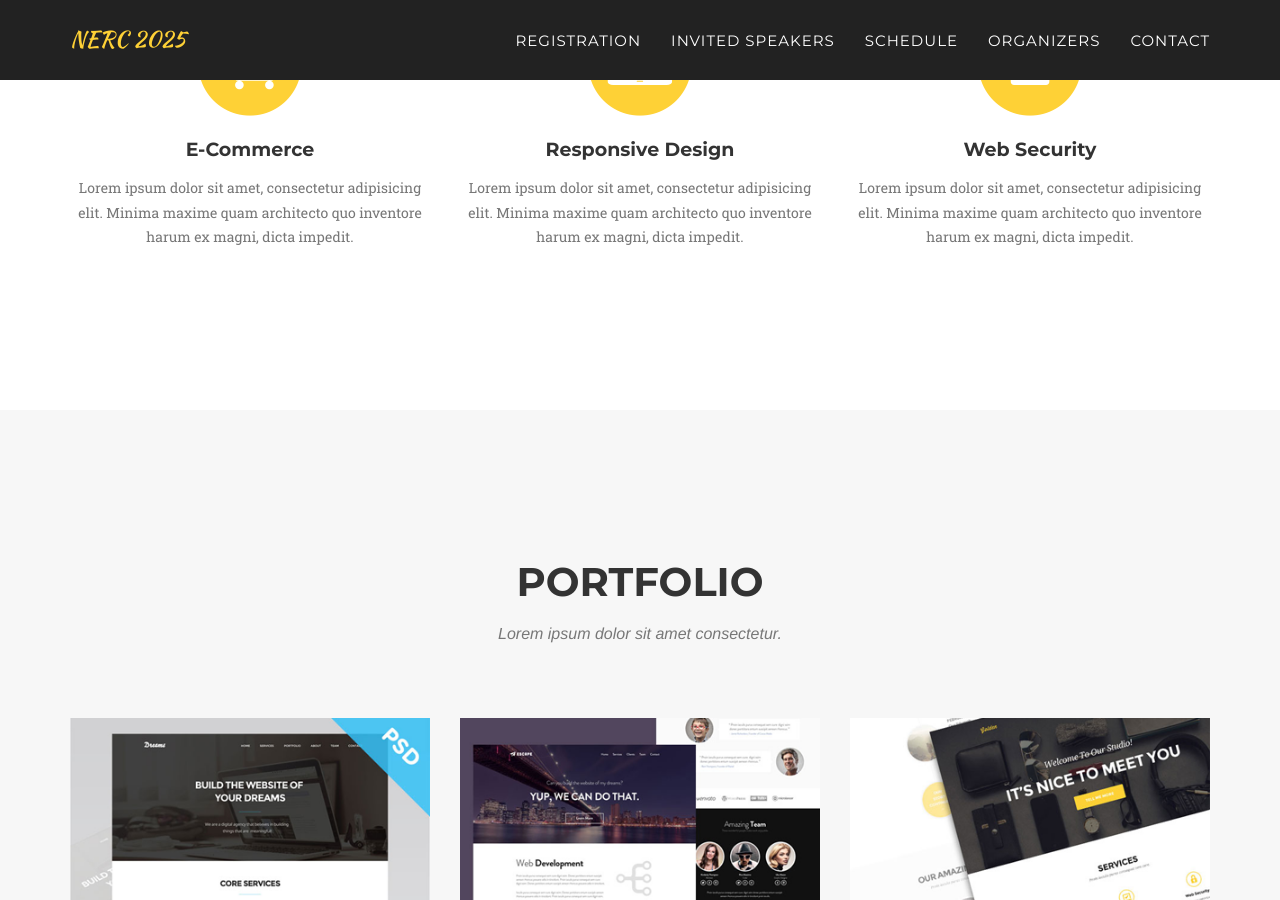
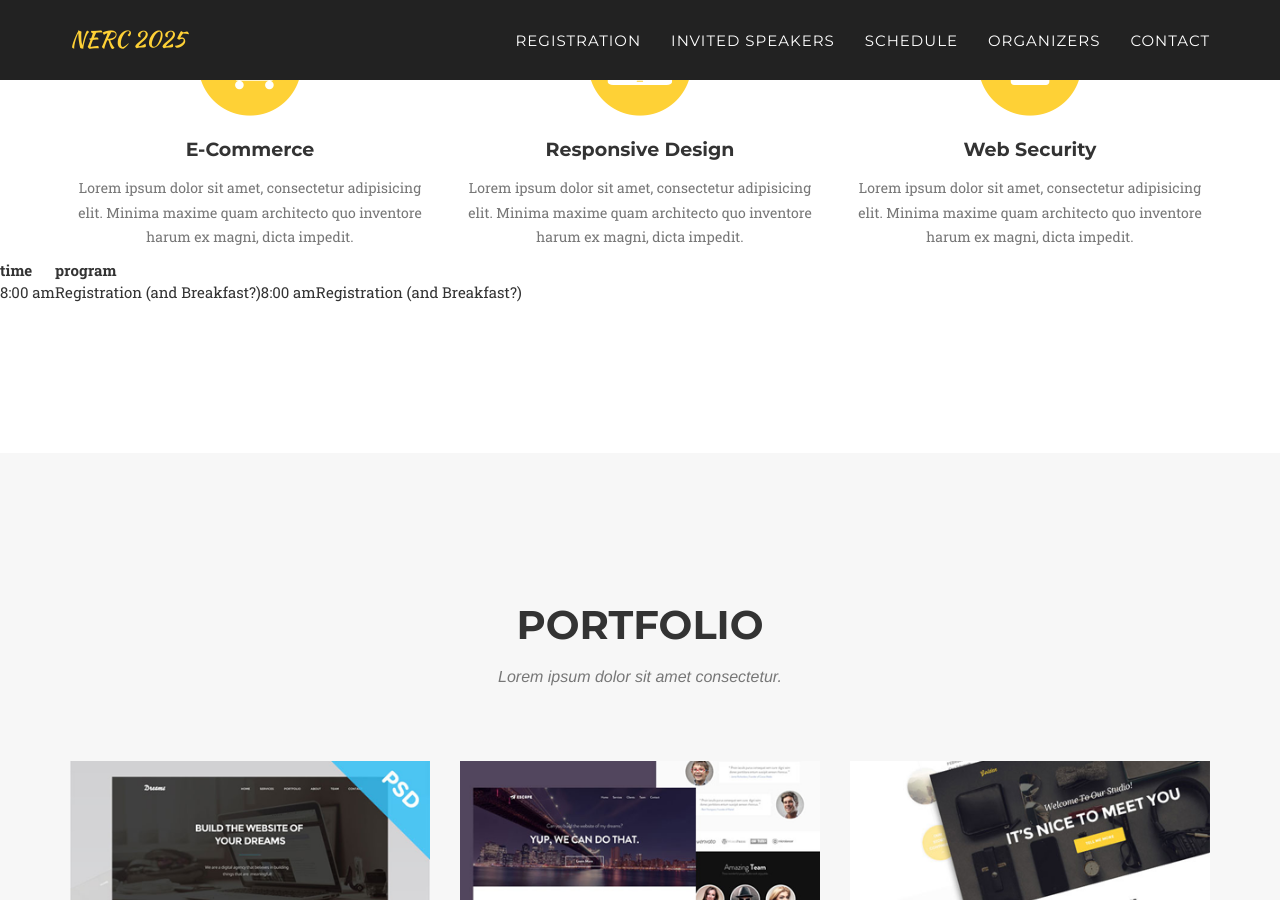
Before and after one commit to Cornell-Tech-AIRLab/cornell2025.nerc.io, a Jekyll site: the page built from index.html, in a window 1280 px wide and 900 px high, scrolled down 1085 px. Built offline with Jekyll 4.4.1, drawn with Linux system fonts in a browser that asks for light colours; some web fonts are replaced.

Commit message:
testing table

```diff
--- a/_includes/registration.html
+++ b/_includes/registration.html
@@ -34,4 +34,28 @@
                 </div>
             </div>
         </div>
+        <table>
+            <thead>
+              <th>
+                time
+              </th>
+              <th>
+                program
+              </th>
+            </thead>
+            <tbody>
+              <td>
+                8:00 am
+              </td>
+              <td>
+                Registration (and Breakfast?)
+              </td>
+              <td>
+                8:00 am
+              </td>
+              <td>
+                Registration (and Breakfast?)
+              </td>
+            </tbody>
+          </table>
     </section>
```
